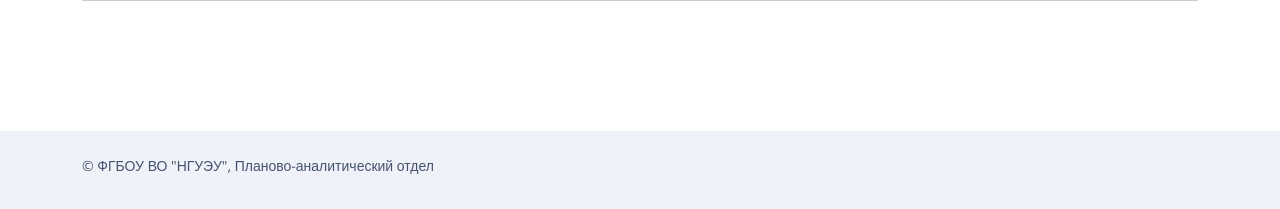
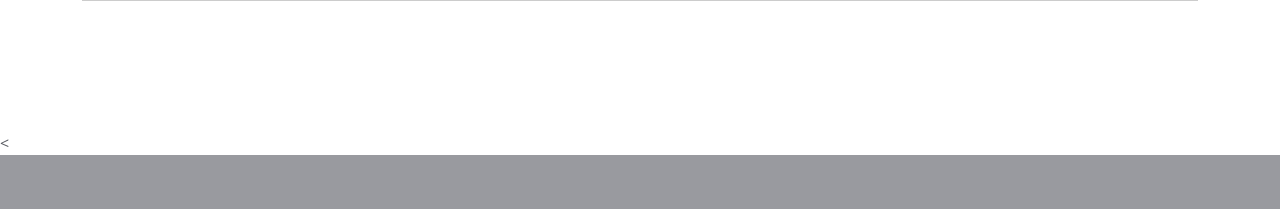
Before and after one commit to InformNSUEM/project_exchange, a Django app: page /nsuem_galary in a window 1280 px wide. Shown: the part 1668-1877 px from the top of the page. After the commit the page ends 1823 px from the top, so only its background shows below. Run offline with Django 4.2, Linux system fonts and the light colour scheme; parts of the project's set-up code (start-up, migrations or seed data) failed here and were passed over; some libraries are stand-ins or nearby versions; grey boxes are pictures that could not be loaded.

Commit message:
Финальная доработка

```diff
--- a/exchange/settings.py
+++ b/exchange/settings.py
@@ -161,8 +161,9 @@ CELERY_ACCEPT_CONTENT = ["application/json"]
 CELERY_TASK_SERIALIZER = "json"
 CELERY_RESULT_SERIALIZER = "json"
 
-
+"""
 SECURE_PROXY_SSL_HEADER = ('HTTP_X_FORWARDED_PROTO', 'https')
 SECURE_SSL_REDIRECT = True
 SESSION_COOKIE_SECURE = True
 CSRF_COOKIE_SECURE = True
+"""
--- a/main/static/main/js/ajax.js
+++ b/main/static/main/js/ajax.js
@@ -54,6 +54,12 @@ $('.login-form').on('submit', function (event){
 
 
 $(document).ready(function() {
+
+    $("*[required]").each(function () {
+        var label = $(this).prev("label");
+        label.append(' <span class="required" style="color: red; font-size: 1em; margin-left: 5px;">*</span>');
+    });
+
     $('.register-form').on('submit', function (event){
         //$('#register-form__error').text('')
         console.log("LOG")
--- a/main/templates/main/index.html
+++ b/main/templates/main/index.html
@@ -6,7 +6,11 @@
 
 
 <body>
-
+  <style type="text/css">
+    .form-group {
+      margin-top: 5px;
+    }
+  </style>
 {% include "main/pages_parts/headers/header_main.html" %}
 
  {% include "main/pages_parts/body.html" %}
--- a/main/templates/main/orders_gal.html
+++ b/main/templates/main/orders_gal.html
@@ -141,26 +141,10 @@
 
   </main><!-- End #main -->
 
-  <!-- ======= Footer ======= -->
-  <footer id="footer">
-
-
-    <div class="container py-4">
-      <div class="copyright">
-        &copy; ФГБОУ ВО "НГУЭУ", Планово-аналитический отдел
-      </div>
-      <div class="credits">
-        <!-- All the links in the footer should remain intact. -->
-        <!-- You can delete the links only if you purchased the pro version. -->
-        <!-- Licensing information: https://bootstrapmade.com/license/ -->
-        <!-- Purchase the pro version with working PHP/AJAX contact form: https://bootstrapmade.com/free-bootstrap-app-landing-page-template/ -->
-<!--        Designed by <a href="https://bootstrapmade.com/">BootstrapMade</a>-->
-      </div>
-    </div>
-  </footer><!-- End Footer -->
+  <
 
   <a href="#" class="back-to-top d-flex align-items-center justify-content-center"><i class="bi bi-arrow-up-short"></i></a>
-
+  {% include "main/pages_parts/vendor_js.html" %}
   <!-- Vendor JS Files -->
   <script src="{% static 'main/vendor/aos/aos.js' %}"></script>
   <script src="{% static 'main/vendor/bootstrap/js/bootstrap.bundle.min.js' %}"></script>
@@ -170,6 +154,7 @@
 
   <!-- Template Main JS File -->
   <script src="{% static 'main/js/main.js' %}"></script>
+  <script src="{% static 'main/js/links.js' %}"></script>
 
 </body>
 
```
Also changed, not shown: main/templates/main/base_gal.html (+2 -50 lines), main/templates/main/nsuem_gal.html (+1 -17 lines).
